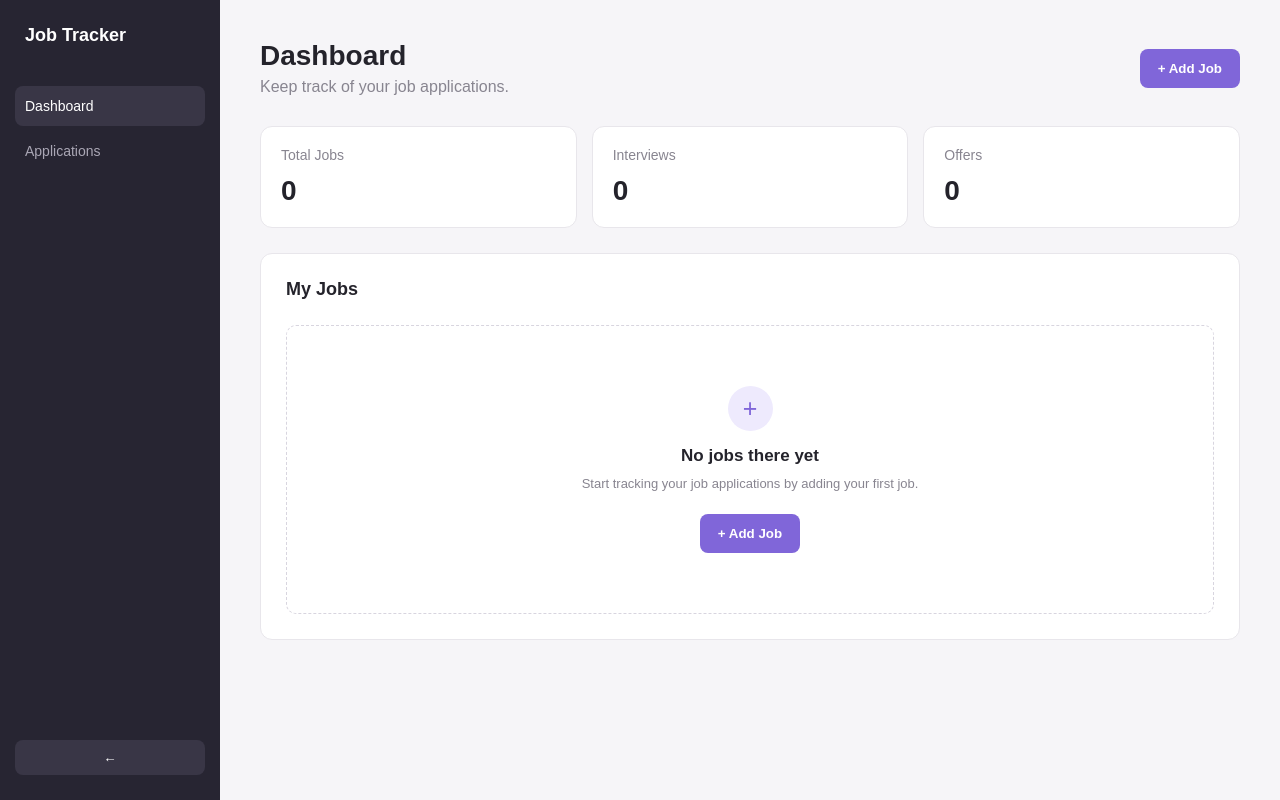
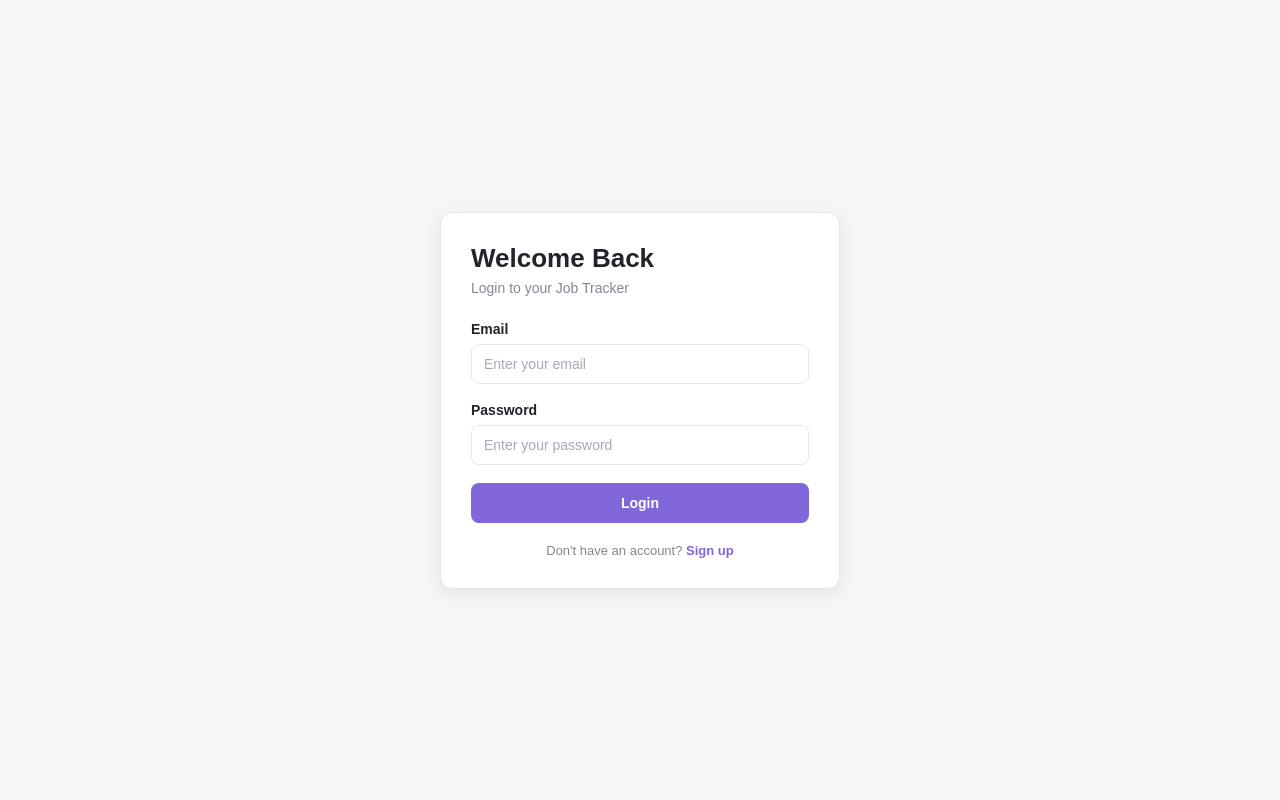
Before and after one commit to keniroyi050-ui/JT, a React (Vite) app: page / in a window 1280 px wide. Built offline with nearby package versions, Linux system fonts and the light colour scheme.

Commit message:
Add login component and update routing in App component

```diff
--- a/src/App.css
+++ b/src/App.css
@@ -270,7 +270,7 @@ button {
     grid-template-columns: 1fr;
   }
 }
-/* Add Job Page */
+
 
 .add-job-container {
   min-height: 100vh;
@@ -283,7 +283,7 @@ button {
   padding: 40px;
 }
 
-/* Modal */
+
 
 .add-job-modal {
   width: 100%;
@@ -299,7 +299,7 @@ button {
   box-shadow: 0 4px 15px rgba(36, 35, 43, 0.08);
 }
 
-/* Header */
+
 
 .add-job-modal h1 {
   margin: 0 0 6px;
@@ -314,8 +314,6 @@ button {
   color: #888590;
   font-size: 14px;
 }
-
-/* Form */
 
 .form-group {
   margin-bottom: 18px;
@@ -332,7 +330,6 @@ button {
   font-weight: bold;
 }
 
-/* Inputs */
 
 .form-group input,
 .form-group select,
@@ -354,7 +351,6 @@ button {
   outline: none;
 }
 
-/* Input focus */
 
 .form-group input:focus,
 .form-group select:focus,
@@ -460,3 +456,117 @@ button {
 
   z-index: 1000;
 }
+.login-container {
+  min-height: 100vh;
+
+  display: flex;
+  justify-content: center;
+  align-items: center;
+
+  padding: 20px;
+
+  background: #f6f5f8;
+}
+
+.login-card {
+  width: 100%;
+  max-width: 400px;
+
+  padding: 30px;
+
+  background: white;
+
+  border: 1px solid #e8e6eb;
+  border-radius: 12px;
+
+  box-shadow: 0 4px 15px rgba(36, 35, 43, 0.08);
+}
+
+.login-card h1 {
+  margin: 0 0 6px;
+
+  color: #24232b;
+  font-size: 26px;
+}
+
+.login-subtitle {
+  margin: 0 0 25px;
+
+  color: #888590;
+  font-size: 14px;
+}
+
+.login-group {
+  margin-bottom: 18px;
+}
+
+.login-group label {
+  display: block;
+
+  margin-bottom: 7px;
+
+  color: #24232b;
+
+  font-size: 14px;
+  font-weight: bold;
+}
+
+.login-group input {
+  width: 100%;
+
+  padding: 11px 12px;
+
+  border: 1px solid #e8e6eb;
+  border-radius: 8px;
+
+  font-family: inherit;
+  font-size: 14px;
+
+  outline: none;
+}
+
+.login-group input:focus {
+  border-color: #8066d9;
+
+  box-shadow: 0 0 0 2px #eeeafd;
+}
+
+.login-group input::placeholder {
+  color: #aaa7b5;
+}
+
+.login-button {
+  width: 100%;
+
+  padding: 12px;
+
+  border: none;
+  border-radius: 8px;
+
+  background: #8066d9;
+  color: white;
+
+  font-size: 14px;
+  font-weight: bold;
+
+  cursor: pointer;
+}
+
+.login-button:hover {
+  background: #6f55c8;
+}
+
+.signup-text {
+  margin: 20px 0 0;
+
+  text-align: center;
+
+  color: #888590;
+  font-size: 13px;
+}
+
+.signup-text span {
+  color: #8066d9;
+  font-weight: bold;
+  cursor: pointer;
+}
--- a/src/App.jsx
+++ b/src/App.jsx
@@ -1,5 +1,6 @@
 import "./App.css";
 import HomePage from "./component/HomePage";
+import Login from "./component/login";
 import Dashboard from "./Dashboard";
 import { Route, Routes } from "react-router-dom";
 
@@ -7,8 +8,8 @@ function App() {
   return (
     <div className="app">
       <Routes>
-        <Route element={<Dashboard />} path="/" />
-        <Route element={<HomePage />} path="/home" />
+        <Route element={<Login />} path="/" />
+        <Route element={<Dashboard />} path="/dashboard" />
       </Routes>
       {/* <Dashboard /> */}
     </div>
--- /dev/null
+++ b/src/component/login.jsx
@@ -0,0 +1,44 @@
+import React from "react";
+const Login = () => {
+  return (
+    <div className="login-container">
+      <div className="login-card">
+
+        <h1>Welcome Back</h1>
+
+        <p className="login-subtitle">
+          Login to your Job Tracker
+        </p>
+
+        <form>
+          <div className="login-group">
+            <label>Email</label>
+            <input
+              type="email"
+              placeholder="Enter your email"
+            />
+          </div>
+
+          <div className="login-group">
+            <label>Password</label>
+            <input
+              type="password"
+              placeholder="Enter your password"
+            />
+          </div>
+
+          <button className="login-button" type="submit">
+            Login
+          </button>
+        </form>
+
+        <p className="signup-text">
+          Don't have an account? <span>Sign up</span>
+        </p>
+
+      </div>
+    </div>
+  );
+};
+
+export default Login;
```
